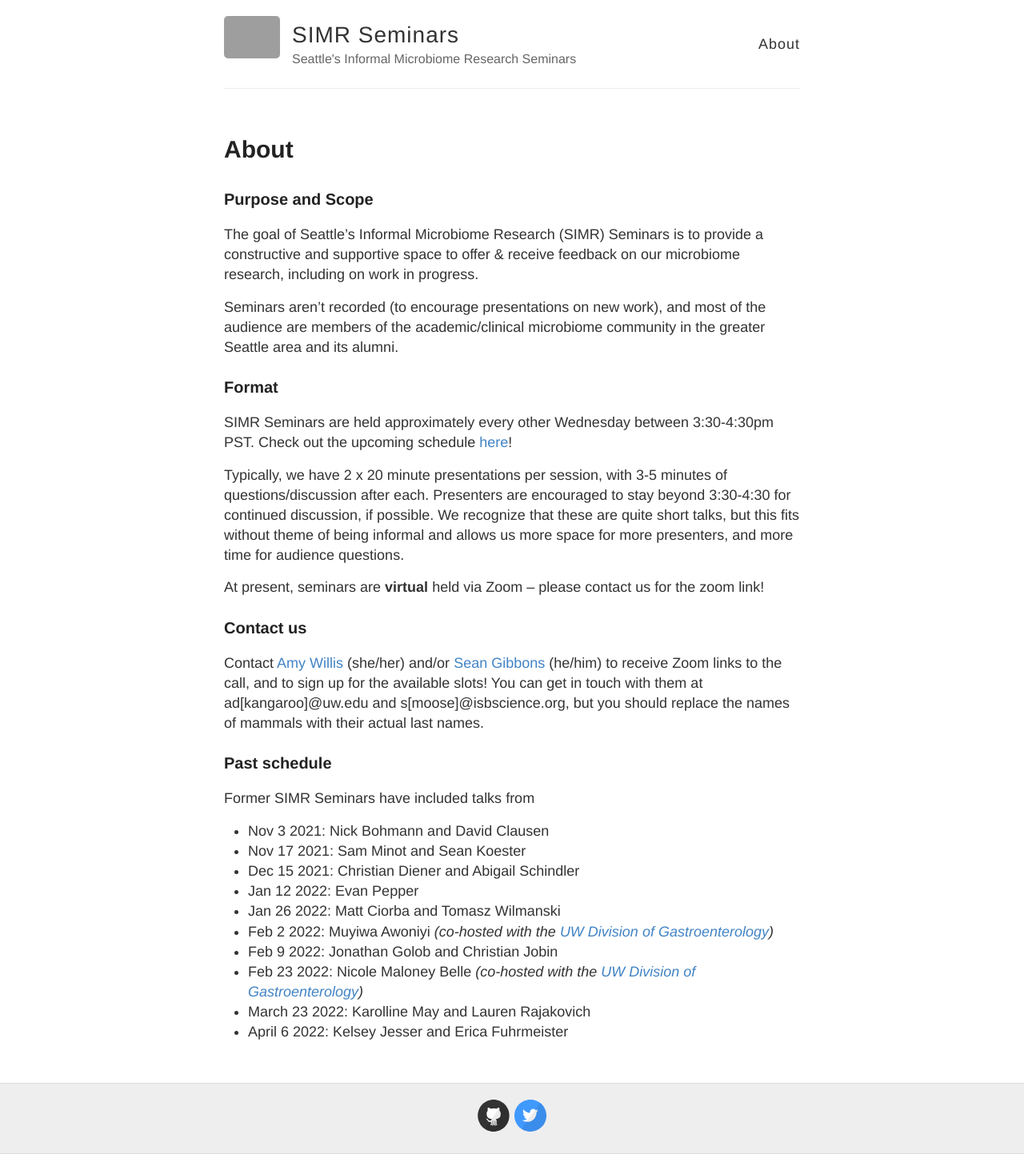
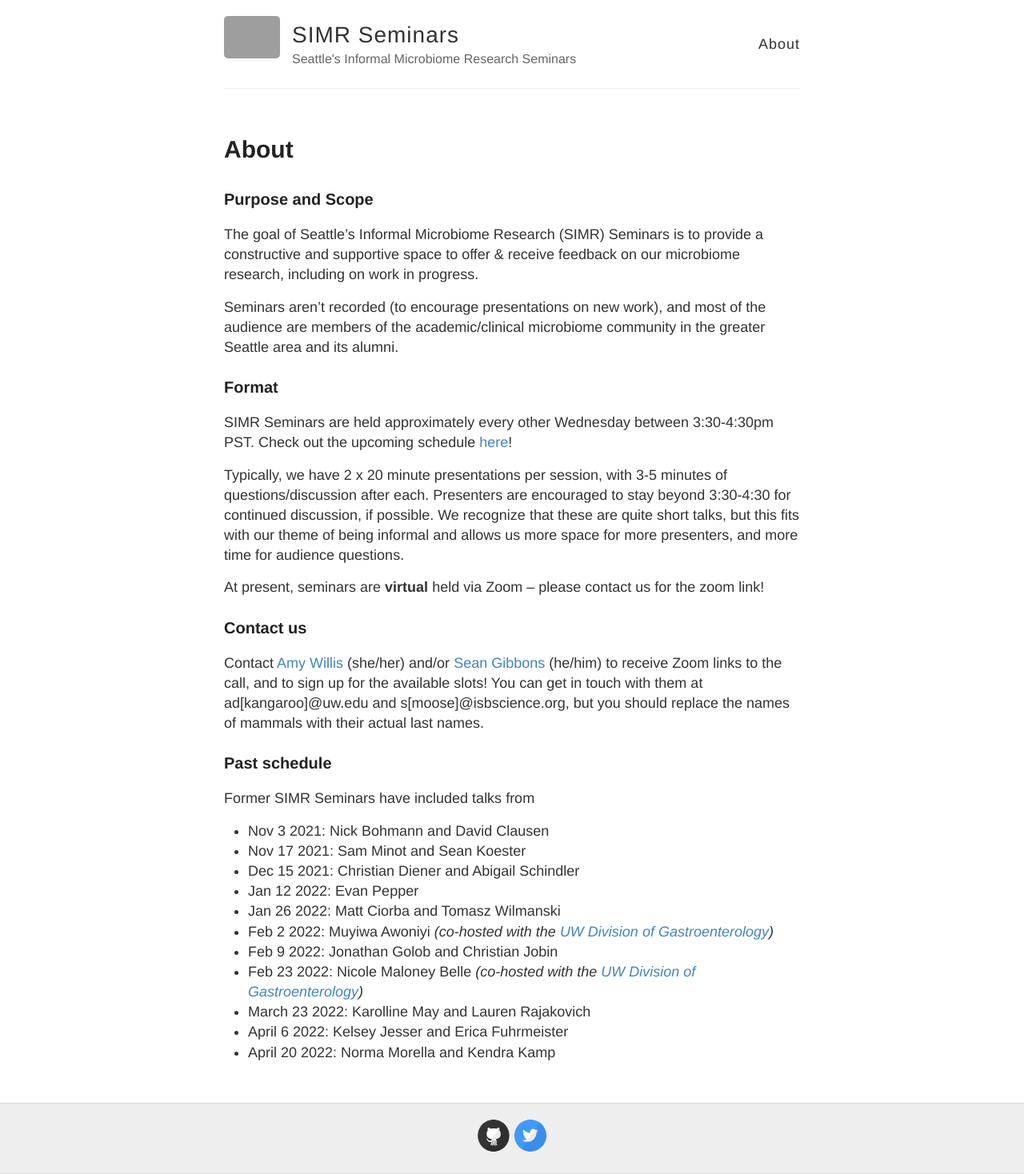
Before and after one commit to SIMR-seminars/SIMR-seminars.github.io, a Jekyll site: the page built from about.md, in a window 1280 px wide. Shown: the whole page at 80% size. Built offline with Jekyll 4.4.1, drawn with Linux system fonts in a browser that asks for light colours; before the commit the page ends 1443 px from its top, so only the background shows below that; grey boxes are pictures that could not be loaded.

Commit message:
fix typo

```diff
--- a/about.md
+++ b/about.md
@@ -14,7 +14,7 @@ Seminars aren't recorded (to encourage presentations on new work), and most of t
 
 SIMR Seminars are held approximately every other Wednesday between 3:30-4:30pm PST. Check out the upcoming schedule [here](https://simr-seminars.github.io/)!
 
-Typically, we have 2 x 20 minute presentations per session, with 3-5 minutes of questions/discussion after each. Presenters are encouraged to stay beyond 3:30-4:30 for continued discussion, if possible. We recognize that these are quite short talks, but this fits without theme of being informal and allows us more space for more presenters, and more time for audience questions.
+Typically, we have 2 x 20 minute presentations per session, with 3-5 minutes of questions/discussion after each. Presenters are encouraged to stay beyond 3:30-4:30 for continued discussion, if possible. We recognize that these are quite short talks, but this fits with our theme of being informal and allows us more space for more presenters, and more time for audience questions.
 
 At present, seminars are **virtual** held via Zoom -- please contact us for the zoom link!
 
@@ -36,3 +36,4 @@ Former SIMR Seminars have included talks from
 - Feb 23 2022: Nicole Maloney Belle *(co-hosted with the [UW Division of Gastroenterology](https://gastro.uw.edu/))*
 - March 23 2022: Karolline May and Lauren Rajakovich
 - April 6 2022: Kelsey Jesser and Erica Fuhrmeister
+- April 20 2022: Norma Morella and Kendra Kamp
```
Also changed, not shown: _posts/2021-12-7-SIMR-Seminars.md (+0 -1 lines).
